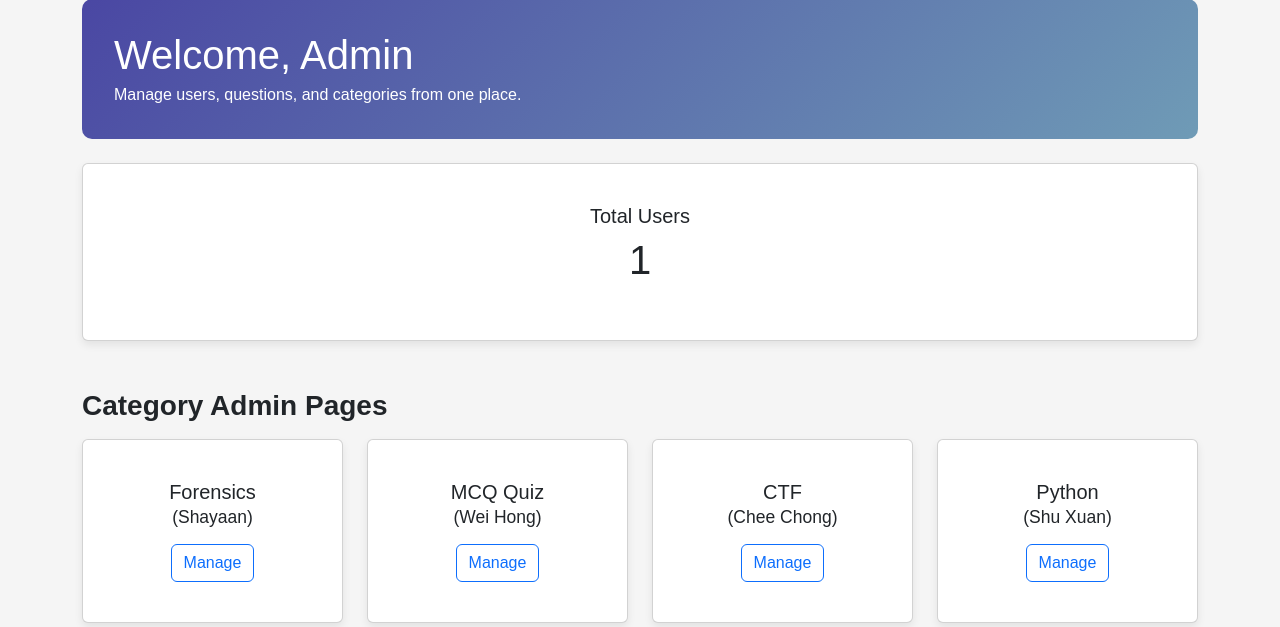
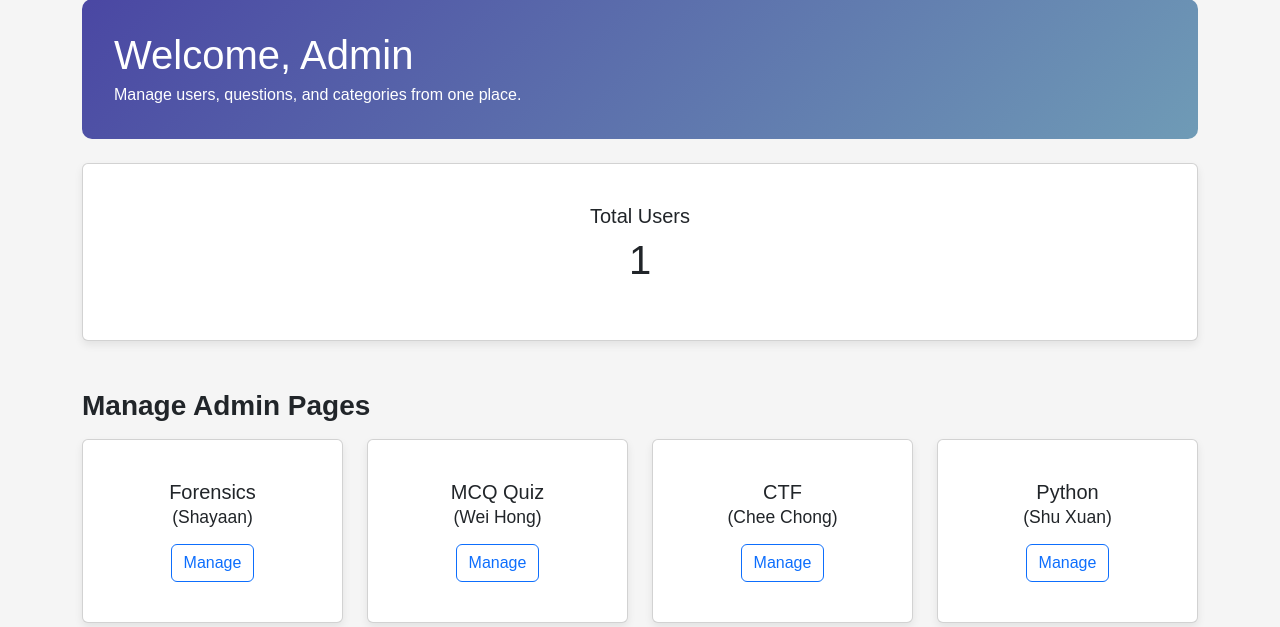
Before and after one commit to nightslash6/MP, a PHP site: page /admin_dashboard.php in a window 1280 px wide. Shown: the part 109-736 px from the top of the page. Run offline with PHP 8.4, Linux system fonts and the light colour scheme; the visitor is signed in with stand-in values (Sample User, id 1).

Commit message:
Update admin_dashboard.php

```diff
--- a/admin_dashboard.php
+++ b/admin_dashboard.php
@@ -57,7 +57,7 @@ $totalUsers = $conn->query("SELECT COUNT(*) AS count FROM users")->fetch_assoc()
 
 <?php include 'navbar.php'; ?>
 
-<div class="container mt-5">
+<div class="container mt-5 mb-5">
     <div class="dashboard-header mb-4">
         <h1 class="mb-1">Welcome, Admin</h1>
         <p class="mb-0">Manage users, questions, and categories from one place.</p>
@@ -76,7 +76,7 @@ $totalUsers = $conn->query("SELECT COUNT(*) AS count FROM users")->fetch_assoc()
     </div>
 
     <!-- Categories -->
-    <h3 class="section-title">Category Admin Pages</h3>
+    <h3 class="section-title">Manage Admin Pages</h3>
     <div class="row g-4">
         <div class="col-md-3">
             <div class="card text-center py-4">
```
